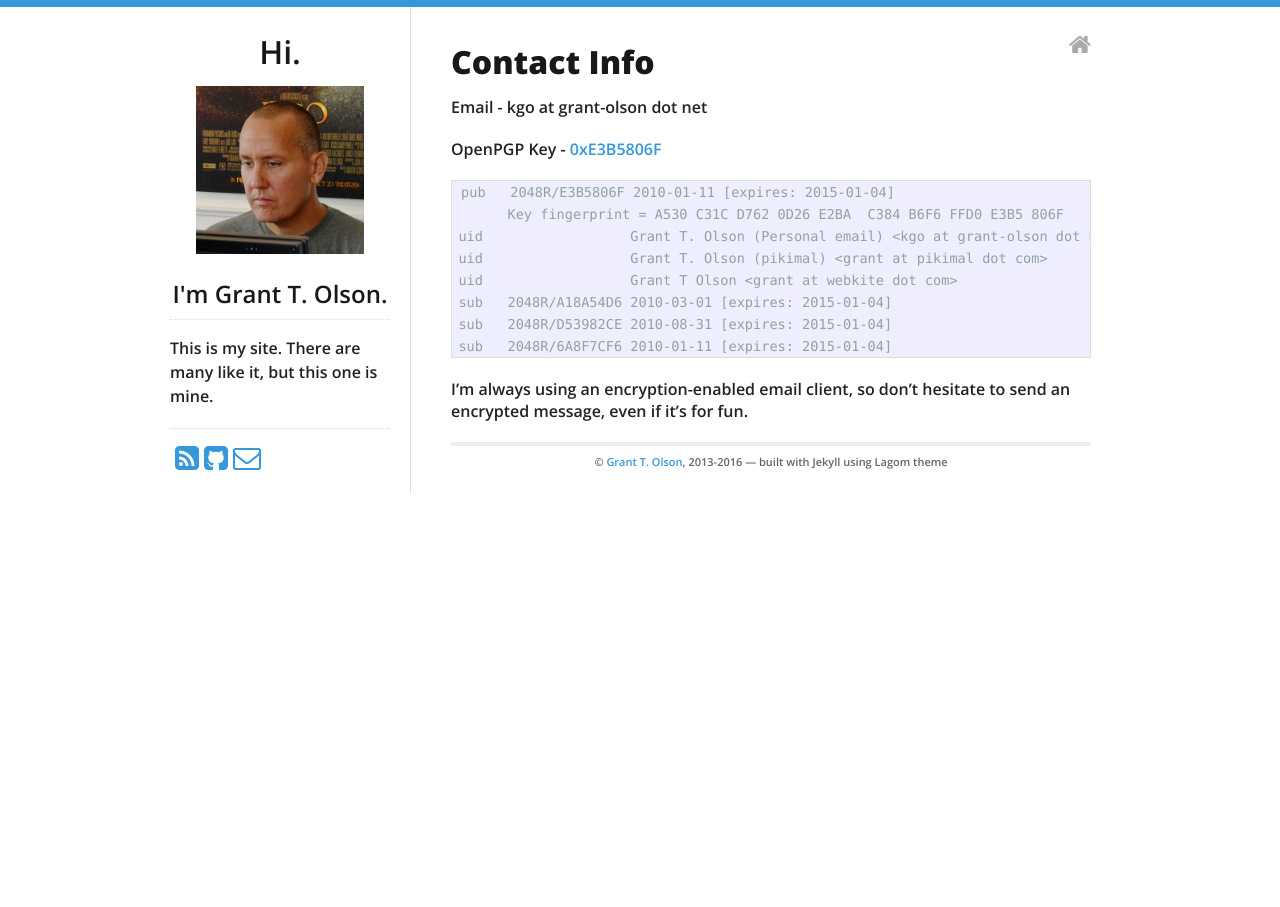
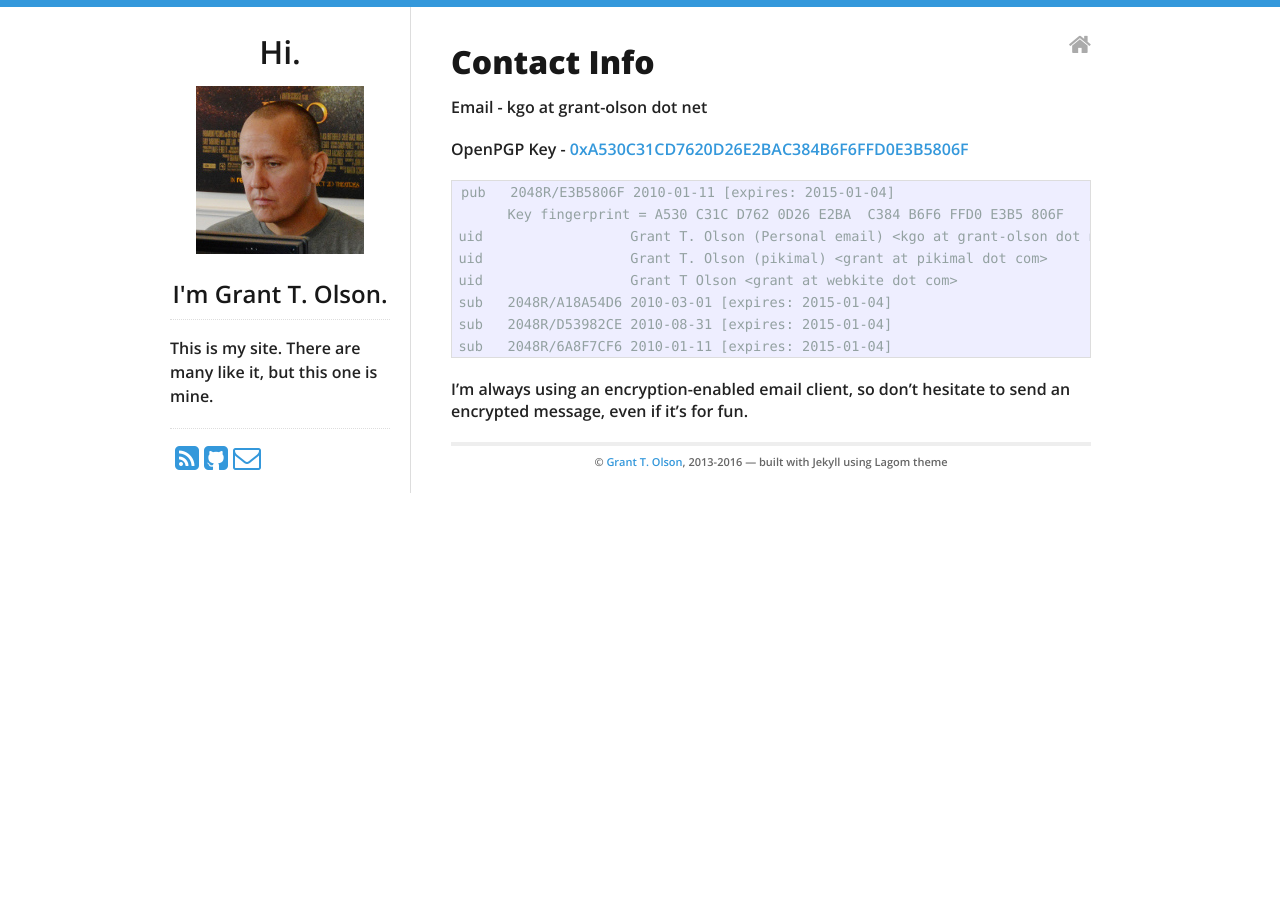
Before and after one commit to grant-olson/grant-olson.github.io, a Jekyll site: the page built from contact/info.md, in a window 1280 px wide. Built offline with Jekyll 4.4.1, drawn with Linux system fonts in a browser that asks for light colours.

Commit message:
Use full gpg fingerprint now that evil32 keys are wild

```diff
--- a/contact/info.md
+++ b/contact/info.md
@@ -7,7 +7,7 @@ description: My Contact Info
 
 Email - kgo at grant-olson dot net
 
-OpenPGP Key - [0xE3B5806F](http://pool.sks-keyservers.net:11371/pks/lookup?op=vindex&search=0xE3B5806F&fingerprint=on)
+OpenPGP Key - [0xA530C31CD7620D26E2BAC384B6F6FFD0E3B5806F](http://pool.sks-keyservers.net:11371/pks/lookup?op=vindex&search=0xA530C31CD7620D26E2BAC384B6F6FFD0E3B5806F&fingerprint=on)
 
     pub   2048R/E3B5806F 2010-01-11 [expires: 2015-01-04]
           Key fingerprint = A530 C31C D762 0D26 E2BA  C384 B6F6 FFD0 E3B5 806F
```
